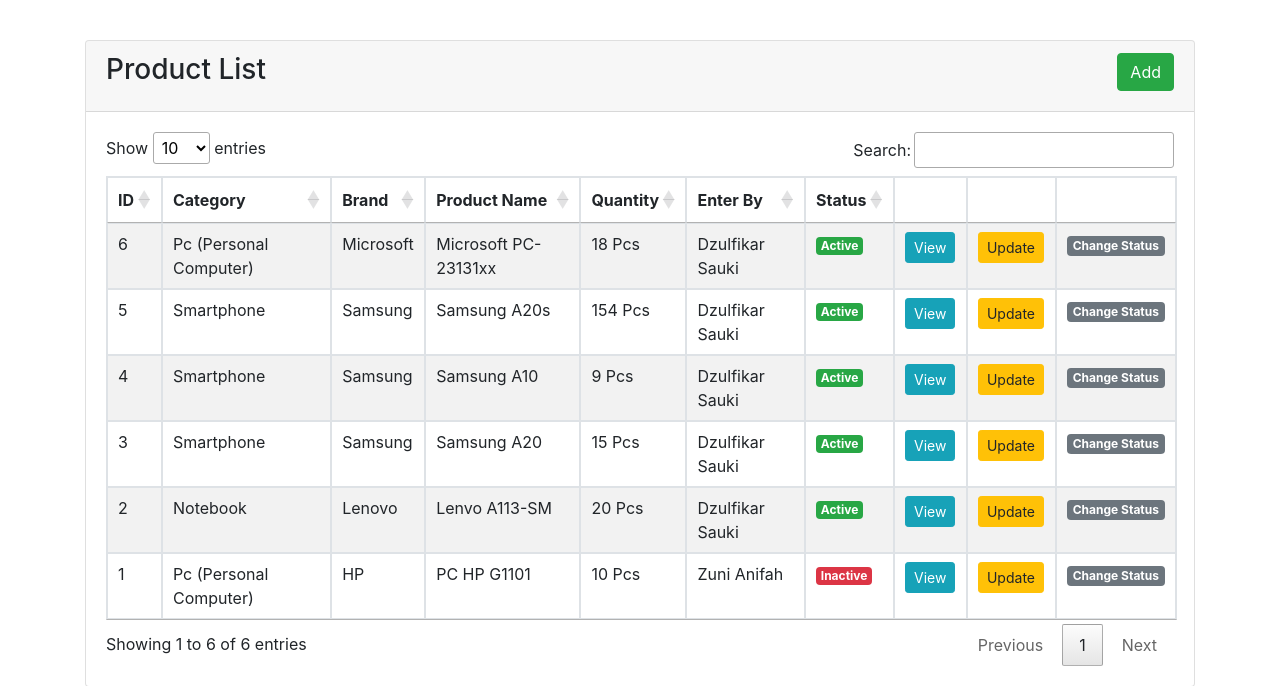
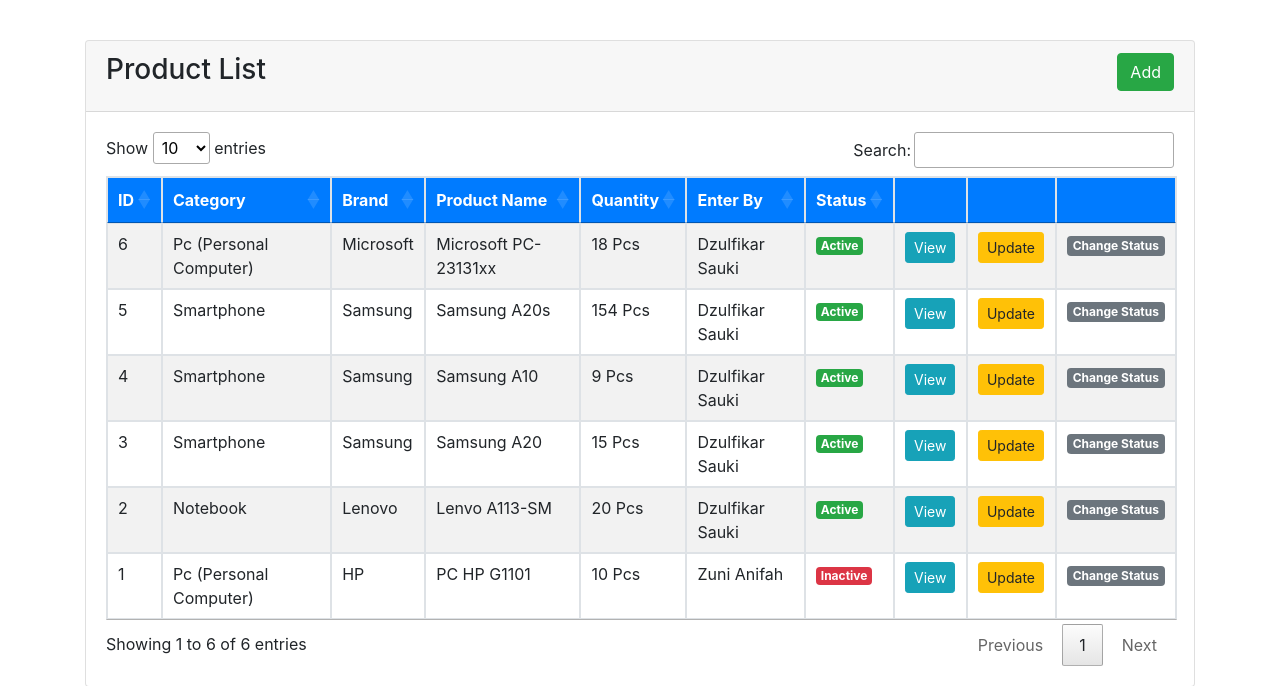
Before and after one commit to dzulfiardev/inventory-system-php-native, a PHP site: page /product.php in a window 1280 px wide. Shown: the part 56-742 px from the top of the page. Run offline with PHP 8.4, Linux system fonts and the light colour scheme; a user stored in the database is signed in; data comes from the database, SQL or seed files in the repository; some libraries are stand-ins or nearby versions.

Commit message:
Adding primary color on <thead> element on product.php

```diff
--- a/product.php
+++ b/product.php
@@ -39,7 +39,7 @@ include('header.php');
                 <div class="row">
                     <div class="col-md-12 table-responsive">
                         <table id="product_data" class="table table-bordered table-striped">
-                            <thead>
+                            <thead class="bg-primary text-white">
                                 <tr>
                                     <th>ID</th>
                                     <th>Category</th>
```
